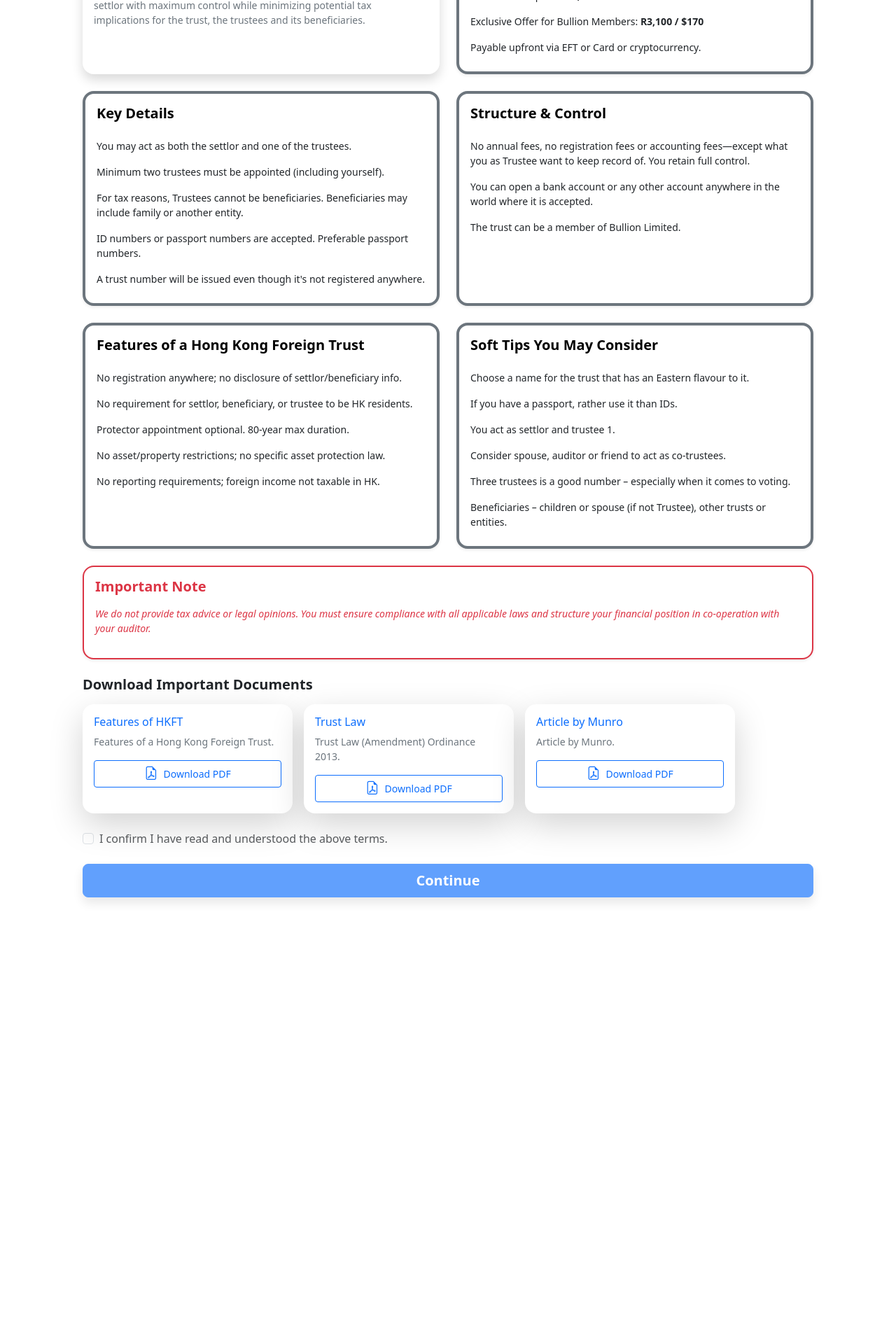
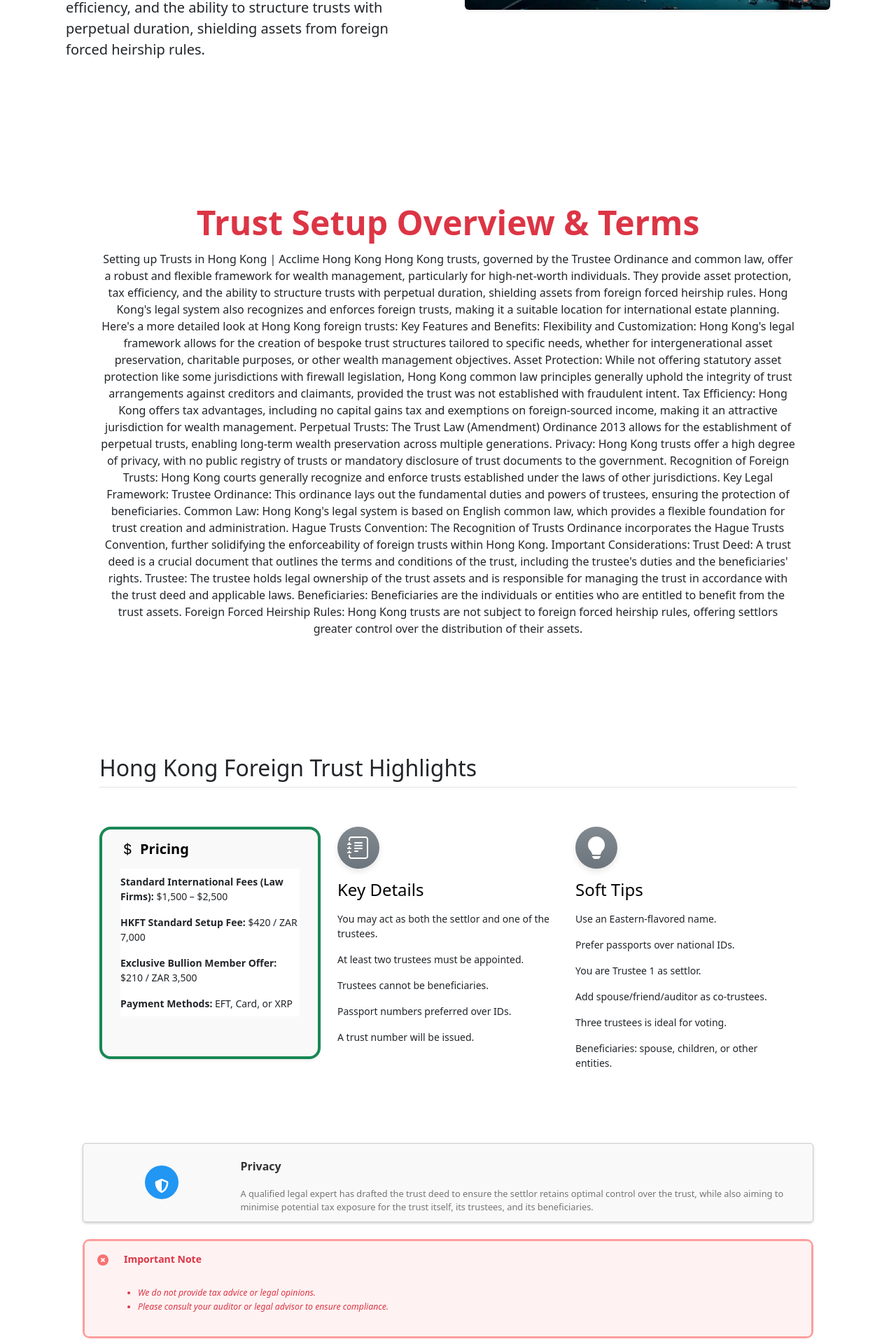
Before and after one commit to WhitelightningDev/hongkongtrust, an Angular app: page / in a window 1280 px wide. Shown: the part 380-2300 px from the top of the page at 70% size. Before the commit the page ends 1710 px from the top, so only its background shows below. Built offline with nearby package versions, Linux system fonts and the light colour scheme.

Commit message:
`Updated welcome page CSS and HTML with new content and design elements`

```diff
--- a/src/app/pages/welcomepage/welcomepage.css
+++ b/src/app/pages/welcomepage/welcomepage.css
@@ -1,3 +1,190 @@
 body {
   font-family: -apple-system, BlinkMacSystemFont, 'Segoe UI', Roboto, 'Helvetica Neue', Arial, sans-serif;
 }
+.feature-icon {
+  width: 60px;
+  height: 60px;
+  font-size: 28px;
+  display: inline-flex;
+  align-items: center;
+  justify-content: center;
+  border-radius: 50%;
+  background: var(--bs-secondary);
+  color: white;
+  box-shadow: 0 4px 8px rgba(0, 0, 0, 0.1);
+  transition: all 0.3s ease;
+}
+
+.feature-icon:hover {
+  transform: translateY(-3px);
+  box-shadow: 0 6px 12px rgba(0, 0, 0, 0.15);
+}
+
+
+
+
+/* notice css styles  */
+
+
+.notifications-container {
+  width: 100%;
+  border: 3px solid rgb(253, 157, 157);
+  border-radius: 10px;
+  height: auto;
+  font-size: 0.875rem;
+  line-height: 1.25rem;
+  display: flex;
+  flex-direction: column;
+  gap: 1rem;
+}
+
+.flex {
+  display: flex;
+}
+
+.flex-shrink-0 {
+  flex-shrink: 0;
+}
+
+.error-alert {
+  border-radius: 0.375rem;
+  padding: 1rem;
+  background-color: rgb(254 242 242);
+}
+
+.error-svg {
+  color: #F87171;
+  width: 1.25rem;
+  height: 1.25rem;
+}
+
+.error-prompt-heading {
+  color: #991B1B;
+  font-size: 0.875rem;
+  line-height: 1.25rem;
+  font-weight: bold;
+}
+
+.error-prompt-container {
+  display: flex;
+  flex-direction: column;
+  margin-left: 1.25rem;
+}
+
+.error-prompt-wrap {
+  margin-top: 0.5rem;
+  color: #B91C1C;
+  font-size: 0.875rem;
+  line-height: 1.25rem;
+}
+
+.error-prompt-list {
+  padding-left: 1.25rem;
+  margin-top: 0.25rem;
+  list-style-type: disc;
+}
+
+
+/* privacy block */
+
+.card {
+  width: 100%;
+  height: auto;
+  background: #f9f9f9;
+  border-radius: 5px;
+  box-shadow: 0 1px 4px rgba(0, 0, 0, 0.1), 0 2px 3px rgba(0, 0, 0, 0.1);
+
+  padding: 0 10px;
+}
+
+.card-wrapper {
+  display: inline-flex;
+  flex-wrap: nowrap;
+  align-items: center;
+  width: 100%;
+}
+
+.card-icon {
+  width: 20%;
+}
+
+.card-icon .icon-cart-box {
+  background-color: #2196f3;
+  width: 3em;
+  height: 3em;
+  border-radius: 50%;
+  text-align: center;
+  padding: 15px 0px;
+  margin: 0 auto;
+}
+
+.card-content {
+  width: 80%;
+}
+
+.card-title-wrapper {
+  display: inline-flex;
+  flex-wrap: nowrap;
+  align-items: baseline;
+  width: 100%;
+}
+
+.card-title {
+  width: 95%;
+  font-size: 1em;
+  font-weight: 600;
+  color: #333;
+  padding: 20px 0 0 10px;
+}
+
+.card-action {
+  width: 5%;
+  text-align: right;
+  padding: 0 20px;
+}
+
+.card-action svg {
+  cursor: pointer;
+  fill: rgba(0, 0, 0, 0.2);
+  transition: 0.3s ease-in-out;
+}
+
+.card-action svg:hover {
+  fill: rgba(0, 0, 0, 0.6);
+}
+
+.card-text {
+  font-size: 0.8em;
+  color: #757575;
+  padding: 10px 0 10px 10px;
+}
+
+.product-price {
+  font-size: 0.9em;
+  font-weight: 600;
+  color: #333;
+  padding: 0 0 10px 10px;
+}
+
+.btn-accept {
+  font-size: 0.7em;
+  font-weight: 600;
+  padding: 5px 10px;
+  margin: 5px 10px 20px;
+  border-radius: 15px;
+  color: #2196f3;
+  border: 1px solid #e3f2fd;
+  background-color: #e3f2fd;
+  box-shadow: none;
+  text-transform: uppercase;
+  cursor: pointer;
+  transition: 0.4s ease-in-out;
+}
+
+.btn-accept:hover,
+.btn-accept:active,
+.btn-accept:focus {
+  color: #2196f3;
+  background-color: #e3f2fd;
+  border: 1px solid #2196f3;
+}
--- a/src/app/pages/welcomepage/welcomepage.html
+++ b/src/app/pages/welcomepage/welcomepage.html
@@ -1,172 +1,241 @@
-<div class="container my-5 px-3 px-md-5">
-   <!-- Centered Logo -->
-<div class="d-flex justify-content-center mb-4">
-  <img src="hongkonglogo.png" alt="Logo" width="129" class="rounded-3 shadow-lg" />
+<!-- Hero Banner Section -->
+<div class="container col-xxl-8 px-4 py-5">
+  <div class="row flex-lg-row-reverse align-items-center g-5 py-5">
+    <div class="col-10 col-sm-8 col-lg-6">
+      <img src="/HK-Banner-main.webp" class="d-block mx-lg-auto img-fluid rounded shadow-sm" alt="Bootstrap Themes"
+        width="700" height="500" loading="lazy">
+    </div>
+    <div class="col-lg-6">
+      <h1 class="display-5 fw-bold text-danger lh-1 mb-3">Application to Set Up a Hong Kong Foreign Trust</h1>
+      <p class="lead small">
+        Hong Kong trusts, governed by the Trustee Ordinance and common law, offer a robust and flexible framework for
+        wealth management, particularly for high-net-worth individuals. They provide asset protection, tax efficiency,
+        and the ability to structure trusts with perpetual duration, shielding assets from foreign forced heirship
+        rules.
+      </p>
+
+    </div>
+  </div>
 </div>
 
-<!-- Header -->
-<h1 class="text-danger mb-5 fw-bold border-bottom pb-3 d-flex flex-column gap-3 text-center">
-  <span class="fs-4 fs-md-2">Application to Set Up Hong Kong Foreign Trust</span>
-</h1>
+<!-- Main Container -->
+<div class="container my-5 px-3 px-md-5">
 
-
-  <!-- Row 1 -->
-  <div class="row">
-    <div class="col-md-6 mb-4">
-      <!-- Trust Setup Overview -->
-      <div class="card shadow rounded-4 border-0 h-100">
-        <div class="card-body">
-          <h4 class="mb-3 text-primary fw-semibold">Trust Setup Overview & Terms</h4>
-          <p class="text-secondary small">
-            A professional legal expert has developed the trust deed to provide the settlor with maximum control while minimizing
-            potential tax implications for the trust, the trustees and its beneficiaries.
+  <div class="px-4 py-5 my-5 text-center">
+    <div class="col-lg-12 mx-auto">
+      <h1 class="display-5 fw-bold text-danger lh-1 mb-3">Trust Setup Overview & Terms</h1>
+      <p class=" mb-4">
+        Setting up Trusts in Hong Kong | Acclime Hong Kong
+        Hong Kong trusts, governed by the Trustee Ordinance and common law, offer a robust and flexible framework for
+        wealth management, particularly for high-net-worth individuals. They provide asset protection, tax efficiency,
+        and the ability to structure trusts with perpetual duration, shielding assets from foreign forced heirship
+        rules. Hong Kong's legal system also recognizes and enforces foreign trusts, making it a suitable location for
+        international estate planning.
+        Here's a more detailed look at Hong Kong foreign trusts:
+        Key Features and Benefits:
+        Flexibility and Customization:
+        Hong Kong's legal framework allows for the creation of bespoke trust structures tailored to specific needs,
+        whether for intergenerational asset preservation, charitable purposes, or other wealth management objectives.
+        Asset Protection:
+        While not offering statutory asset protection like some jurisdictions with firewall legislation, Hong Kong
+        common law principles generally uphold the integrity of trust arrangements against creditors and claimants,
+        provided the trust was not established with fraudulent intent.
+        Tax Efficiency:
+        Hong Kong offers tax advantages, including no capital gains tax and exemptions on foreign-sourced income, making
+        it an attractive jurisdiction for wealth management.
+        Perpetual Trusts:
+        The Trust Law (Amendment) Ordinance 2013 allows for the establishment of perpetual trusts, enabling long-term
+        wealth preservation across multiple generations.
+        Privacy:
+        Hong Kong trusts offer a high degree of privacy, with no public registry of trusts or mandatory disclosure of
+        trust documents to the government.
+        Recognition of Foreign Trusts:
+        Hong Kong courts generally recognize and enforce trusts established under the laws of other jurisdictions.
+        Key Legal Framework:
+        Trustee Ordinance:
+        This ordinance lays out the fundamental duties and powers of trustees, ensuring the protection of beneficiaries.
+        Common Law:
+        Hong Kong's legal system is based on English common law, which provides a flexible foundation for trust creation
+        and administration.
+        Hague Trusts Convention:
+        The Recognition of Trusts Ordinance incorporates the Hague Trusts Convention, further solidifying the
+        enforceability of foreign trusts within Hong Kong.
+        Important Considerations:
+        Trust Deed:
+        A trust deed is a crucial document that outlines the terms and conditions of the trust, including the trustee's
+        duties and the beneficiaries' rights.
+        Trustee:
+        The trustee holds legal ownership of the trust assets and is responsible for managing the trust in accordance
+        with the trust deed and applicable laws.
+        Beneficiaries:
+        Beneficiaries are the individuals or entities who are entitled to benefit from the trust assets.
+        Foreign Forced Heirship Rules:
+        Hong Kong trusts are not subject to foreign forced heirship rules, offering settlors greater control over the
+        distribution of their assets.
       </p>
     </div>
   </div>
-    </div>
+
+
+  <!-- Include Bootstrap Icons (CDN) in your index.html head if not already -->
+  <link href="https://cdn.jsdelivr.net/npm/bootstrap-icons@1.10.5/font/bootstrap-icons.css" rel="stylesheet">
+
+  <div class="container px-4 py-5" id="featured-3">
+    <h2 class="pb-2 border-bottom">Hong Kong Foreign Trust Highlights</h2>
+    <div class="row g-4 py-5 row-cols-1 row-cols-lg-3">
+
+      <!-- Column 1: Pricing -->
       <div class="col-md-6 mb-4">
         <!-- Pricing -->
-      <div class="card shadow-sm rounded-4 border-start border-4 border-secondary h-100">
+        <div class="card shadow-sm rounded-4 border-start border-4 border-success h-100">
           <div class="card-body">
-          <h5 class="mb-3 text-black fw-bold">Pricing</h5>
+            <h5 class="mb-3 text-black fw-bold">
+              <i class="bi bi-currency-dollar me-2"></i>Pricing
+            </h5>
             <ul class="list-group list-group-flush small">
-            <li class="list-group-item border-0 px-0">Standard Setup Fee: <strong>R7,500 / $420</strong></li>
-            <li class="list-group-item border-0 px-0">Exclusive Offer for Bullion Members: <strong>R3,100 / $170</strong></li>
-            <li class="list-group-item border-0 px-0">Payable upfront via EFT or Card or cryptocurrency.</li>
+              <li class="list-group-item border-0 px-0">
+                <strong>Standard International Fees (Law Firms):</strong> $1,500 – $2,500
+              </li>
+              <li class="list-group-item border-0 px-0">
+                <strong>HKFT Standard Setup Fee:</strong> $420 / ZAR 7,000
+              </li>
+              <li class="list-group-item border-0 px-0">
+                <strong>Exclusive Bullion Member Offer:</strong> $210 / ZAR 3,500
+              </li>
+              <li class="list-group-item border-0 px-0">
+                <strong>Payment Methods:</strong> EFT, Card, or XRP
+              </li>
+            </ul>
+          </div>
+        </div>
+      </div>
+
+
+      <!-- Column 2: Key Details -->
+      <div class="feature col">
+        <div
+          class="feature-icon d-inline-flex align-items-center justify-content-center text-bg-secondary bg-gradient fs-2 mb-3 rounded-circle p-3">
+          <i class="bi bi-journal-text"></i>
+        </div>
+        <h3 class="fs-4 text-body-emphasis">Key Details</h3>
+        <ul class="list-group list-group-flush small">
+          <li class="list-group-item border-0 px-0">You may act as both the settlor and one of the trustees.</li>
+          <li class="list-group-item border-0 px-0">At least two trustees must be appointed.</li>
+          <li class="list-group-item border-0 px-0">Trustees cannot be beneficiaries.</li>
+          <li class="list-group-item border-0 px-0">Passport numbers preferred over IDs.</li>
+          <li class="list-group-item border-0 px-0">A trust number will be issued.</li>
+        </ul>
+      </div>
+
+      <!-- Column 3: Soft Tips -->
+      <div class="feature col">
+        <div
+          class="feature-icon d-inline-flex align-items-center justify-content-center text-bg-secondary bg-gradient fs-2 mb-3 rounded-circle p-3">
+          <i class="bi bi-lightbulb-fill"></i>
+        </div>
+        <h3 class="fs-4 text-body-emphasis">Soft Tips</h3>
+        <ul class="list-group list-group-flush small">
+          <li class="list-group-item border-0 px-0">Use an Eastern-flavored name.</li>
+          <li class="list-group-item border-0 px-0">Prefer passports over national IDs.</li>
+          <li class="list-group-item border-0 px-0">You are Trustee 1 as settlor.</li>
+          <li class="list-group-item border-0 px-0">Add spouse/friend/auditor as co-trustees.</li>
+          <li class="list-group-item border-0 px-0">Three trustees is ideal for voting.</li>
+          <li class="list-group-item border-0 px-0">Beneficiaries: spouse, children, or other entities.</li>
+        </ul>
+      </div>
+
+    </div>
+  </div>
+
+  <div class="card">
+    <div class="card-wrapper">
+      <div class="card-icon">
+        <div class="icon-cart-box">
+          <svg viewBox="0 0 512 512" width="20" height="20" xmlns="http://www.w3.org/2000/svg">
+            <path
+              d="M256 0c4.6 0 9.2 1 13.4 2.9L457.7 82.8c22 9.3 38.4 31 38.3 57.2c-.5 99.2-41.3 280.7-213.6 363.2c-16.7 8-36.1 8-52.8 0C57.3 420.7 16.5 239.2 16 140c-.1-26.2 16.3-47.9 38.3-57.2L242.7 2.9C246.8 1 251.4 0 256 0zm0 66.8V444.8C394 378 431.1 230.1 432 141.4L256 66.8l0 0z"
+              fill="#ffffff"></path>
+          </svg>
+        </div>
+      </div>
+
+      <div class="card-content">
+        <div class="card-title-wrapper">
+          <span class="card-title">Privacy</span>
+
+        </div>
+        <div class="card-text">
+          A qualified legal expert has drafted the trust deed to ensure the settlor retains optimal control over the
+          trust, while also aiming to minimise potential tax exposure for the trust itself, its trustees, and its
+          beneficiaries.
+        </div>
+
+      </div>
+    </div>
+  </div>
+
+
+
+  <!-- Important Note -->
+  <div class="notifications-container my-4">
+    <div class="error-alert">
+      <div class="flex">
+        <div class="flex-shrink-0">
+          <svg aria-hidden="true" fill="currentColor" viewBox="0 0 20 20" xmlns="http://www.w3.org/2000/svg"
+            class="error-svg">
+            <path clip-rule="evenodd" d="M10 18a8 8 0 100-16 8 8 0 000 16zM8.707 7.293a1 1 0 00-1.414 1.414L8.586 10l-1.293
+                   1.293a1 1 0 101.414 1.414L10 11.414l1.293 1.293a1 1 0 001.414-1.414L11.414 10l1.293-1.293a1
+                   1 0 00-1.414-1.414L10 8.586 8.707 7.293z" fill-rule="evenodd"></path>
+          </svg>
+        </div>
+        <div class="error-prompt-container">
+          <p class="error-prompt-heading text-danger fw-bold">Important Note</p>
+          <div class="error-prompt-wrap">
+            <ul class="error-prompt-list text-danger small fst-italic" role="list">
+              <li>We do not provide tax advice or legal opinions.</li>
+              <li>Please consult your auditor or legal advisor to ensure compliance.</li>
             </ul>
           </div>
         </div>
       </div>
     </div>
-
-  <!-- Row 2 -->
-  <div class="row">
-    <div class="col-md-6 mb-4">
-      <!-- Key Details -->
-      <div class="card shadow-sm rounded-4 border-start border-4 border-secondary h-100">
-        <div class="card-body">
-          <h5 class="text-black fw-bold mb-3">Key Details</h5>
-          <ul class="list-group list-group-flush small">
-            <li class="list-group-item border-0 px-0">You may act as both the settlor and one of the trustees.</li>
-            <li class="list-group-item border-0 px-0">Minimum two trustees must be appointed (including yourself).</li>
-            <li class="list-group-item border-0 px-0">For tax reasons, Trustees cannot be beneficiaries. Beneficiaries may include family or another entity.</li>
-            <li class="list-group-item border-0 px-0">ID numbers or passport numbers are accepted. Preferable passport numbers.</li>
-            <li class="list-group-item border-0 px-0">A trust number will be issued even though it's not registered anywhere.</li>
-          </ul>
-        </div>
-      </div>
-    </div>
-    <div class="col-md-6 mb-4">
-      <!-- Structure & Control -->
-      <div class="card shadow-sm rounded-4 border-start border-4 border-secondary h-100">
-        <div class="card-body">
-          <h5 class="text-black fw-bold mb-3">Structure & Control</h5>
-          <ul class="list-group list-group-flush small">
-            <li class="list-group-item border-0 px-0">No annual fees, no registration fees or accounting fees—except what you as Trustee want to keep record of. You retain full control.</li>
-            <li class="list-group-item border-0 px-0">You can open a bank account or any other account anywhere in the world where it is accepted.</li>
-            <li class="list-group-item border-0 px-0">The trust can be a member of Bullion Limited.</li>
-          </ul>
-        </div>
-      </div>
-    </div>
   </div>
 
-  <!-- Row 3 -->
-  <div class="row">
-    <div class="col-md-6 mb-4">
-      <!-- Features -->
-      <div class="card shadow-sm rounded-4 border-start border-4 border-secondary h-100">
-        <div class="card-body">
-          <h5 class="text-black fw-bold mb-3">Features of a Hong Kong Foreign Trust</h5>
-          <ul class="list-group list-group-flush small">
-            <li class="list-group-item border-0 px-0">No registration anywhere; no disclosure of settlor/beneficiary info.</li>
-            <li class="list-group-item border-0 px-0">No requirement for settlor, beneficiary, or trustee to be HK residents.</li>
-            <li class="list-group-item border-0 px-0">Protector appointment optional. 80-year max duration.</li>
-            <li class="list-group-item border-0 px-0">No asset/property restrictions; no specific asset protection law.</li>
-            <li class="list-group-item border-0 px-0">No reporting requirements; foreign income not taxable in HK.</li>
-          </ul>
-        </div>
-      </div>
-    </div>
-    <div class="col-md-6 mb-4">
-      <!-- Soft Tips -->
-      <div class="card shadow-sm rounded-4 border-start border-4 border-secondary h-100">
-        <div class="card-body">
-          <h5 class="text-black fw-bold mb-3">Soft Tips You May Consider</h5>
-          <ul class="list-group list-group-flush small">
-            <li class="list-group-item border-0 px-0">Choose a name for the trust that has an Eastern flavour to it.</li>
-            <li class="list-group-item border-0 px-0">If you have a passport, rather use it than IDs.</li>
-            <li class="list-group-item border-0 px-0">You act as settlor and trustee 1.</li>
-            <li class="list-group-item border-0 px-0">Consider spouse, auditor or friend to act as co-trustees.</li>
-            <li class="list-group-item border-0 px-0">Three trustees is a good number – especially when it comes to voting.</li>
-            <li class="list-group-item border-0 px-0">Beneficiaries – children or spouse (if not Trustee), other trusts or entities.</li>
-          </ul>
-        </div>
-      </div>
-    </div>
-  </div>
 
-  <!-- Full-width row for Important Note -->
-  <div class="row">
-    <div class="col-12 mb-4">
-      <div class="card border-danger border-2 shadow-sm rounded-4">
-        <div class="card-body">
-          <h5 class="text-danger fw-bold mb-3">Important Note</h5>
-          <p class="text-danger fst-italic small">
-            We do not provide tax advice or legal opinions. You must ensure compliance with all applicable laws and structure your financial position in co-operation with your auditor.
-          </p>
-        </div>
-      </div>
-    </div>
-  </div>
-<!-- PDF Downloads Section -->
-<div class="row mb-4">
+  <!-- PDF Download Section -->
+  <div class="row mb-4 mt-5">
     <div class="col-12">
       <h5 class="fw-bold mb-3">Download Important Documents</h5>
-    <div class="d-flex flex-wrap gap-3">
+      <div class="d-flex flex-wrap gap-5">
         <div class="card shadow-lg rounded-4 border-0 p-3" style="min-width: 220px; max-width: 300px; flex: 1;">
           <h6 class="text-primary">Features of HKFT</h6>
           <p class="small text-secondary">Features of a Hong Kong Foreign Trust.</p>
-        <button
-          class="btn btn-outline-primary btn-sm w-100 d-flex align-items-center justify-content-center gap-2"
-          (click)="downloadPdf('/HongKongForeignTrustFeatures.pdf', 'HongKongForeignTrustFeatures.pdf')"
-          type="button"
-        >
-          <i class="bi bi-file-earmark-pdf" style="font-size: 1.2rem;"></i>
-          Download PDF
+          <button class="btn btn-outline-primary btn-sm w-100 d-flex align-items-center justify-content-center gap-2"
+            (click)="downloadPdf('/HongKongForeignTrustFeatures.pdf', 'HongKongForeignTrustFeatures.pdf')">
+            <i class="bi bi-file-earmark-pdf" style="font-size: 1.2rem;"></i> Download PDF
           </button>
         </div>
 
         <div class="card shadow-lg rounded-4 border-0 p-3" style="min-width: 220px; max-width: 300px; flex: 1;">
           <h6 class="text-primary">Trust Law</h6>
           <p class="small text-secondary">Trust Law (Amendment) Ordinance 2013.</p>
-        <button
-          class="btn btn-outline-primary btn-sm w-100 d-flex align-items-center justify-content-center gap-2"
-          (click)="downloadPdf('/HKGTrustOrdinance.pdf', 'HKGTrustOrdinance.pdf')"
-          type="button"
-        >
-          <i class="bi bi-file-earmark-pdf" style="font-size: 1.2rem;"></i>
-          Download PDF
+          <button class="btn btn-outline-primary btn-sm w-100 d-flex align-items-center justify-content-center gap-2"
+            (click)="downloadPdf('/HKGTrustOrdinance.pdf', 'HKGTrustOrdinance.pdf')">
+            <i class="bi bi-file-earmark-pdf" style="font-size: 1.2rem;"></i> Download PDF
           </button>
         </div>
 
         <div class="card shadow-lg rounded-4 border-0 p-3" style="min-width: 220px; max-width: 300px; flex: 1;">
           <h6 class="text-primary">Article by Munro</h6>
           <p class="small text-secondary">Article by Munro.</p>
-        <button
-          class="btn btn-outline-primary btn-sm w-100 d-flex align-items-center justify-content-center gap-2"
-          (click)="downloadPdf('/ArticlebyMunro.pdf', 'Article by Munro.pdf')"
-          type="button"
-        >
-          <i class="bi bi-file-earmark-pdf" style="font-size: 1.2rem;"></i>
-          Download PDF
+          <button class="btn btn-outline-primary btn-sm w-100 d-flex align-items-center justify-content-center gap-2"
+            (click)="downloadPdf('/ArticlebyMunro.pdf', 'Article by Munro.pdf')">
+            <i class="bi bi-file-earmark-pdf" style="font-size: 1.2rem;"></i> Download PDF
           </button>
         </div>
       </div>
     </div>
   </div>
-
-
 
   <!-- Confirmation & Submit -->
   <div class="form-check mb-4">
@@ -176,11 +245,8 @@
     </label>
   </div>
 
-  <button
-    class="btn btn-primary btn-lg w-100 fw-semibold shadow"
-    (click)="continue()"
-    [disabled]="!isConfirmed"
-  >
+  <button class="btn btn-primary btn-lg w-100 fw-semibold shadow" (click)="continue()" [disabled]="!isConfirmed">
     Continue
   </button>
+
 </div>
```
Also changed, not shown: public/HK-Banner-main.webp (added). Lines whose indentation alone changed are shown as unchanged.
